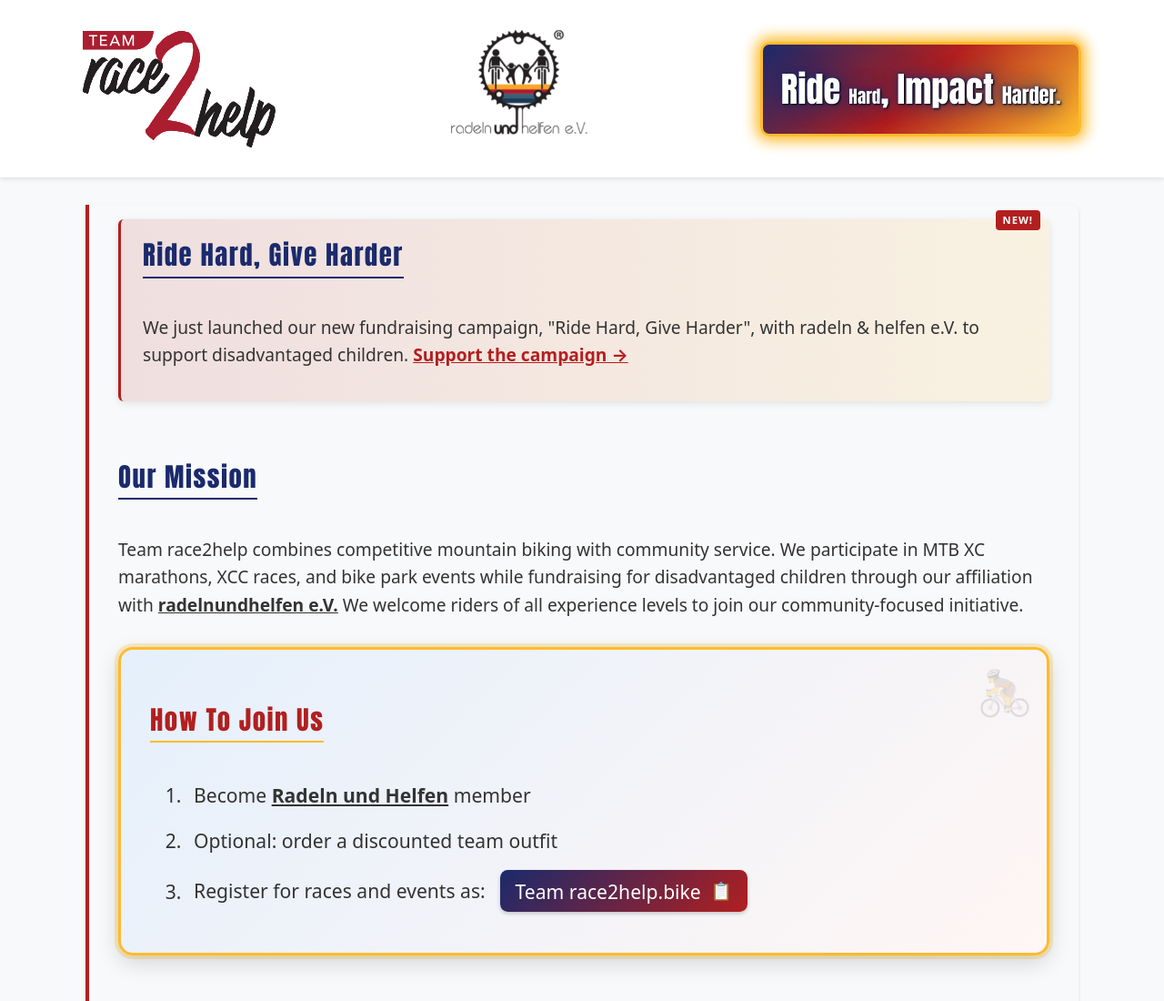
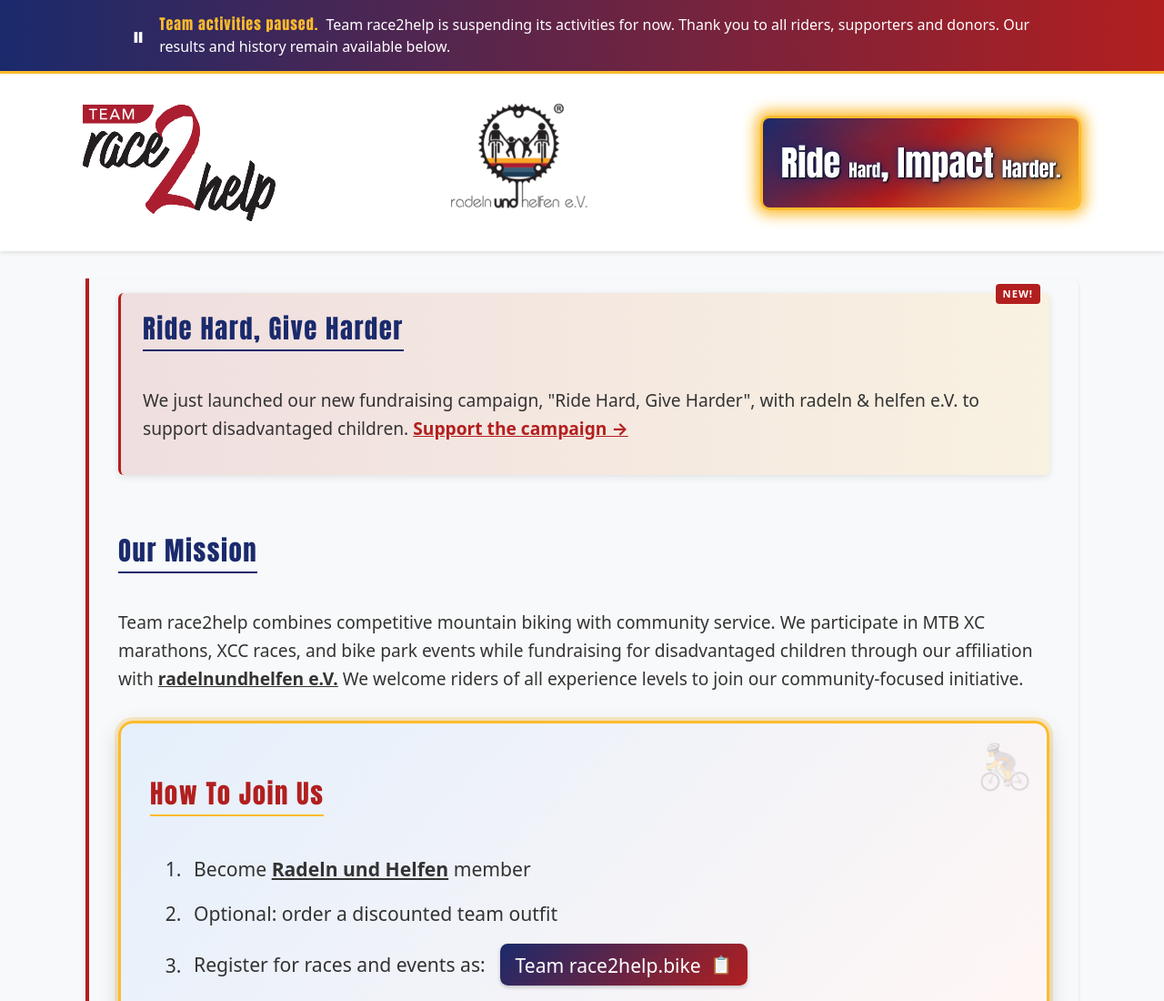
Before and after one commit to PatrickBien/race2help.bike, a plain HTML site: page index.html in a window 1280 px wide. Shown: the top 1100 px of the page at 91% size. Drawn offline with Linux system fonts and the light colour scheme.

Commit message:
team suspended

```diff
--- a/css/style.css
+++ b/css/style.css
@@ -870,3 +870,42 @@ details[open] summary {
     margin-block-end: 1rem;
     padding-inline-start: 0.5rem;
 }
+
+.pause-banner {
+    display: flex;
+    align-items: center;
+    justify-content: center;
+    gap: 1rem;
+    padding: 0.9rem 1.5rem;
+    background: linear-gradient(to right, var(--dark-blue), var(--race-red));
+    color: white;
+    border-bottom: 3px solid var(--slogan-orange);
+    font-size: 1rem;
+    line-height: 1.5;
+    text-align: left;
+}
+
+.pause-banner p {
+    margin: 0;
+    max-width: 60rem;
+}
+
+.pause-banner strong {
+    font-family: var(--header-font);
+    letter-spacing: 1px;
+    color: var(--slogan-orange);
+    margin-right: 0.25rem;
+}
+
+.pause-icon {
+    font-size: 1.8rem;
+    flex-shrink: 0;
+}
+
+@media (max-width: 850px) {
+    .pause-banner {
+        font-size: 0.95rem;
+        padding: 0.8rem 1rem;
+        gap: 0.75rem;
+    }
+}
--- a/index.html
+++ b/index.html
@@ -11,6 +11,14 @@
 
 <body>
     <main>
+        <aside class="pause-banner" aria-label="Team status">
+            <span class="pause-icon" aria-hidden="true">&#9208;</span>
+            <p>
+                <strong>Team activities paused.</strong>
+                Team race2help is suspending its activities for now. Thank you to all riders, supporters and donors.
+                Our results and history remain available below.
+            </p>
+        </aside>
         <header>
 
             <img class="logo fade-in" src="./images/race2help_red.svg" />
```
